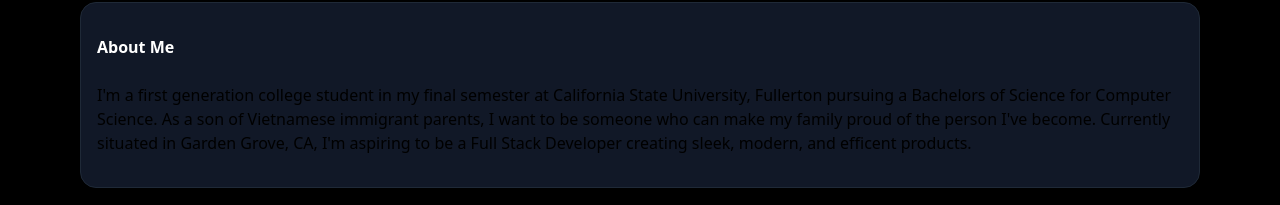
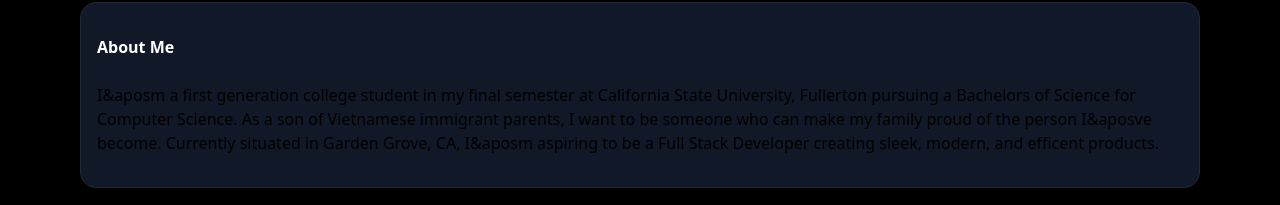
Before and after one commit to Pzychopomp/CodePzych0pomp, a Next.js app: page /components/about in a window 1280 px wide. Shown: the part 532-737 px from the top of the page. Built offline with nearby package versions, Linux system fonts and the light colour scheme.

Commit message:
Update about.tsx

```diff
--- a/src/pages/components/about.tsx
+++ b/src/pages/components/about.tsx
@@ -10,10 +10,10 @@ const About: React.FC = () => {
                     About Me
                 </h1>
                 <br></br>
-                <p>I'm a first generation college student in my final semester at California State University,
+                <p>I&aposm a first generation college student in my final semester at California State University,
                     Fullerton pursuing a Bachelors of Science for Computer Science. As a son of Vietnamese immigrant parents,
-                    I want to be someone who can make my family proud of the person I've become. Currently situated in
-                    Garden Grove, CA, I'm aspiring to be a Full Stack Developer creating sleek, modern, and efficent products.
+                    I want to be someone who can make my family proud of the person I&aposve become. Currently situated in
+                    Garden Grove, CA, I&aposm aspiring to be a Full Stack Developer creating sleek, modern, and efficent products.
                 </p>
             </div>
         </div>
```
